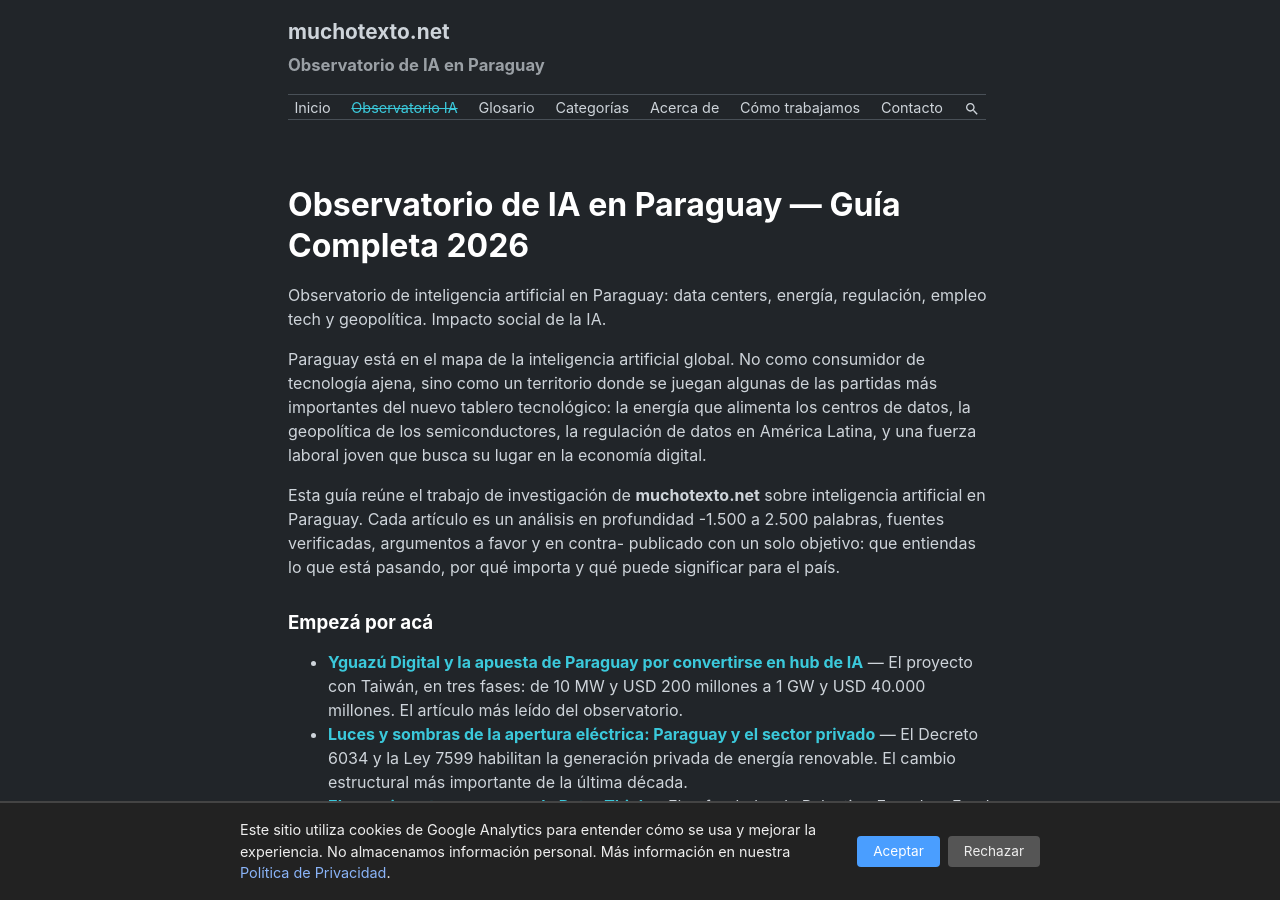
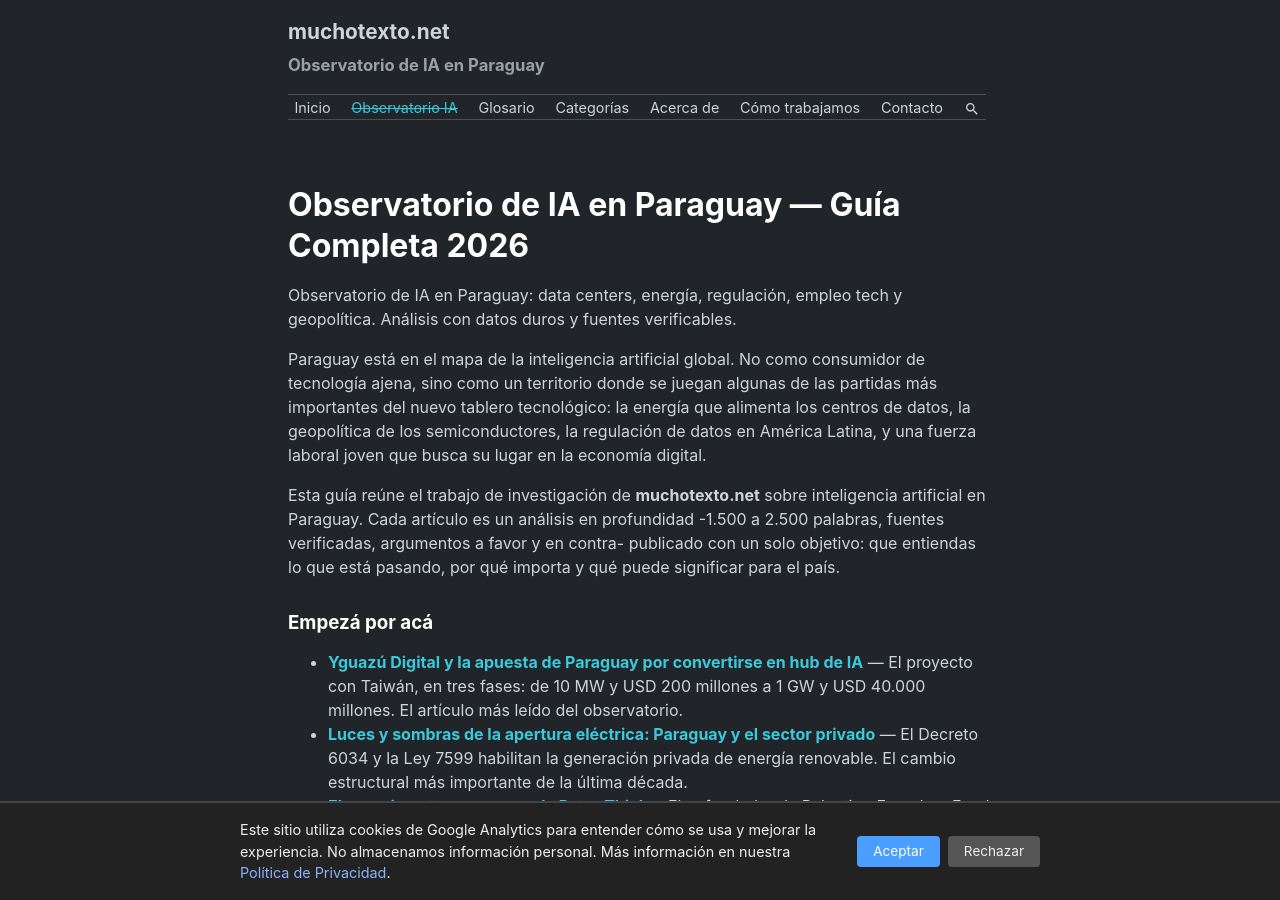
Before and after one commit to miravosqueinteresante/muchotexto.net, a Jekyll site: the page built from ia-en-paraguay.markdown, in a window 1280 px wide and 900 px high. Built offline with Jekyll 4.4.1, drawn with Linux system fonts in a browser that asks for light colours.

Commit message:
fix: pillar page description - cleaner copy with value proposition

```diff
--- a/ia-en-paraguay.markdown
+++ b/ia-en-paraguay.markdown
@@ -2,7 +2,7 @@
 layout: page
 title: "Observatorio de IA en Paraguay — Guía Completa 2026"
 permalink: /ia-en-paraguay/
-description: "Observatorio de inteligencia artificial en Paraguay: data centers, energía, regulación, empleo tech y geopolítica. Impacto social de la IA."
+description: "Observatorio de IA en Paraguay: data centers, energía, regulación, empleo tech y geopolítica. Análisis con datos duros y fuentes verificables."
 last_modified_at: 2026-07-19
 ---
 
```
